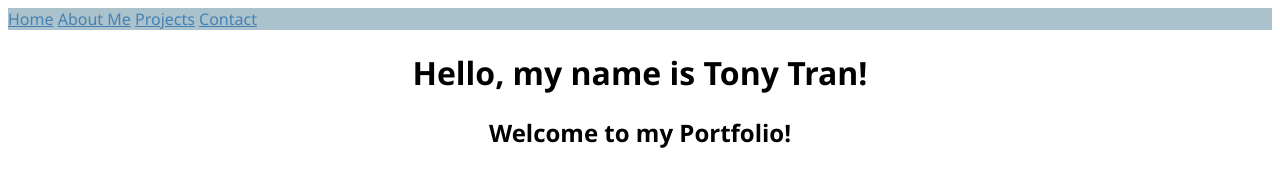
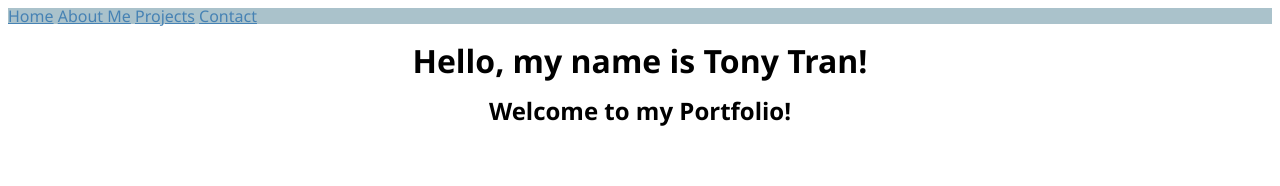
Before and after one commit to tonytran97/myPortfolio, a plain HTML site: page index.html in a window 1280 px wide. Drawn offline with Linux system fonts and the light colour scheme.

Commit message:
added reset stylesheet, added styles to header, h1, h2

```diff
--- a/index.html
+++ b/index.html
@@ -4,6 +4,7 @@
     <meta charset="UTF-8">
     <meta http-equiv="X-UA-Compatible" content="IE=edge">
     <meta name="viewport" content="width=device-width, initial-scale=1.0">
+    <link rel="stylesheet" href="reset.css">
     <link rel="stylesheet" href="styles.css">
     <title>MyPortfolio</title>
 </head>
--- /dev/null
+++ b/reset.css
@@ -0,0 +1,42 @@
+/* copied reset stylesheet from Activity 12 of week 2 content */
+* {
+    margin: 0;
+    padding: 0;
+    box-sizing: border-box;
+}
+
+html {
+    height: 100%;
+}
+
+body {
+    min-height: 100%;
+    line-height: 1;
+    font-family: sans-serif;
+}
+
+h1,
+h2,
+h3,
+h4,
+h5,
+h6 {
+    font-size: 100%;
+}
+
+input,
+select,
+option,
+optgroup,
+textarea,
+button,
+pre,
+code {
+    font-size: 100%;
+    font-family: inherit;
+}
+
+ol,
+ul {
+    list-style: none;
+}
--- a/styles.css
+++ b/styles.css
@@ -1,5 +1,11 @@
 * {
     font-family: 'Segoe UI', Tahoma, Geneva, Verdana, sans-serif;
+}
+
+head,
+header {
+    display: block;
+    margin: 8px;
 }
 
 .navbar {
@@ -12,7 +18,24 @@ a:visited {
     color: steelblue;
 }
 
-h1,
+h1 {
+    text-align: center;
+    display: block;
+    font-size: 2em;
+    margin-block-start: 0.67em;
+    margin-block-end: 0.67em;
+    margin-inline-start: 0px;
+    margin-inline-end: 0px;
+    font-weight: bold;
+}
+
 h2 {
     text-align: center;
+    display: block;
+    font-size: 1.5em;
+    margin-block-start: 0.83em;
+    margin-block-end: 0.83em;
+    margin-inline-start: 0px;
+    margin-inline-end: 0px;
+    font-weight: bold;
 }
```
